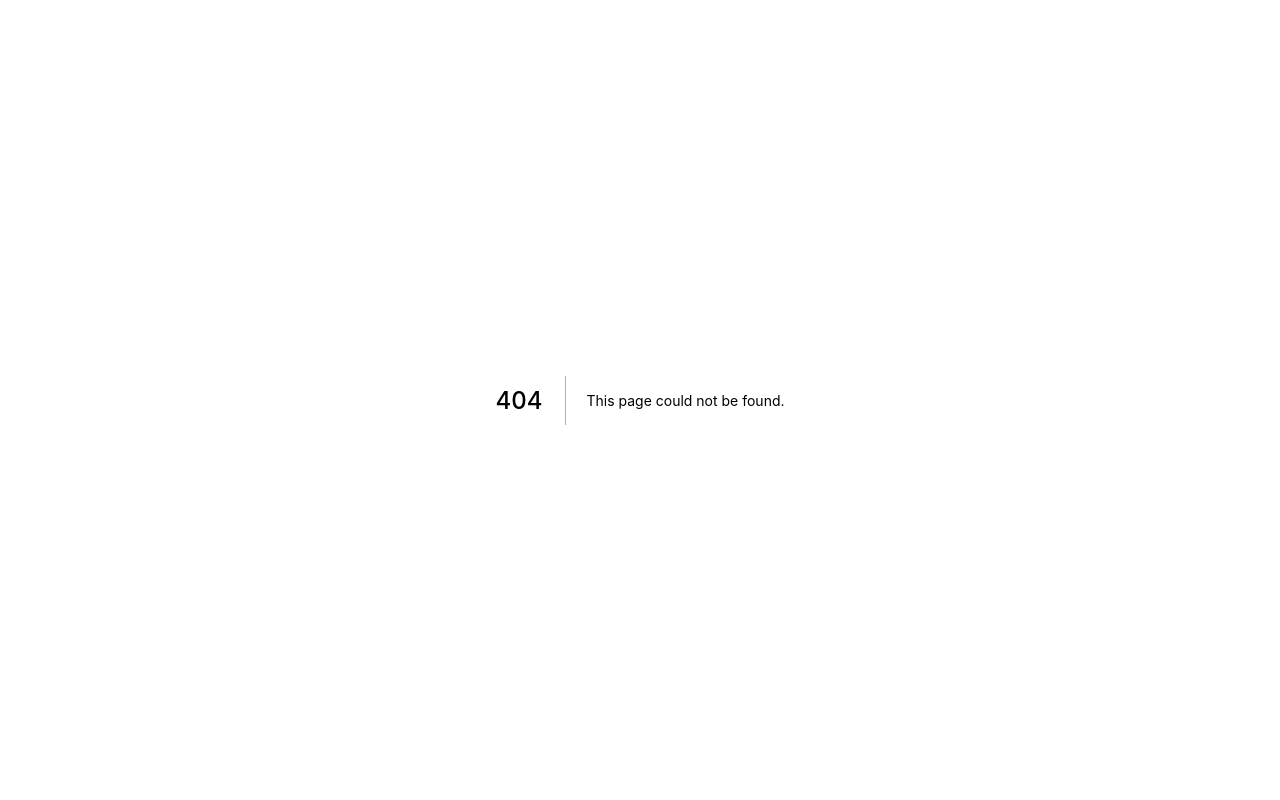
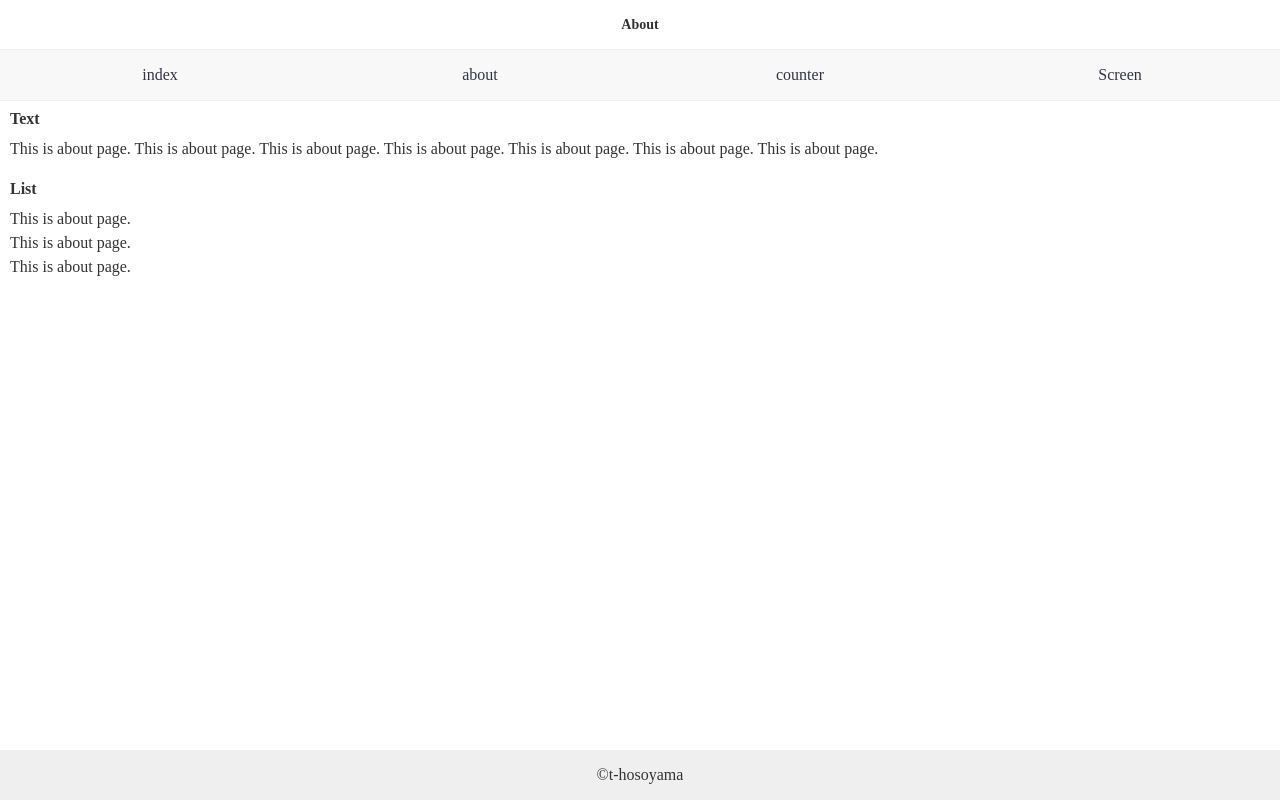
Before and after one commit to thosoyama/universal-boilerplate, a Next.js app in the folder client/: page /about in a window 1280 px wide. Before the commit this address had no page. Built offline with nearby package versions, Linux system fonts and the light colour scheme.

Commit message:
fix: pages file to lower

```diff
--- /dev/null
+++ b/client/src/pages/about.tsx
@@ -0,0 +1,43 @@
+import { NextPage } from "next"
+import Head from "next/head"
+import { FlexBody, FlexRoot, Footer, Header, Margin, Navigation, Text } from "~/components"
+
+const about: NextPage = () => (
+  <>
+    <Head>
+      <title>About</title>
+    </Head>
+    <FlexRoot>
+      <Header>About</Header>
+      <Navigation />
+      <FlexBody>
+        <Margin all="10px">
+          <Text as="h2" font-weight="bold">
+            Text
+          </Text>
+        </Margin>
+        <Margin all="10px">
+          <Text as="p" line-height="1.5">
+            This is about page. This is about page. This is about page. This is about page. This is about page. This is
+            about page. This is about page.
+          </Text>
+        </Margin>
+        <Margin top="20px" right="10px" bottom="10px" left="10px">
+          <Text as="h2" font-weight="bold">
+            List
+          </Text>
+        </Margin>
+        <Margin all="10px">
+          <Text as="ul" line-height="1.5">
+            <Text as="li">This is about page.</Text>
+            <Text as="li">This is about page.</Text>
+            <Text as="li">This is about page.</Text>
+          </Text>
+        </Margin>
+      </FlexBody>
+      <Footer />
+    </FlexRoot>
+  </>
+)
+
+export default about
```
Also changed, not shown: client/src/pages/index.tsx (added, +29 -0 lines).
